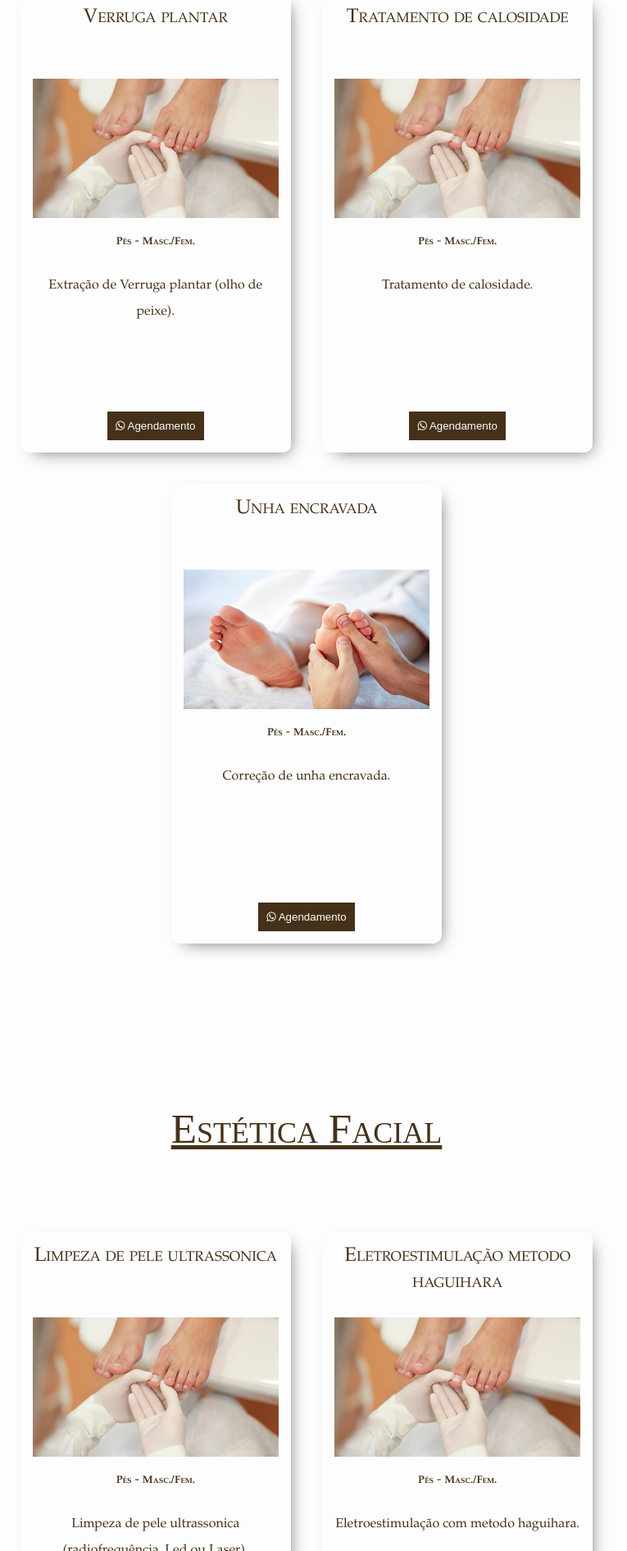
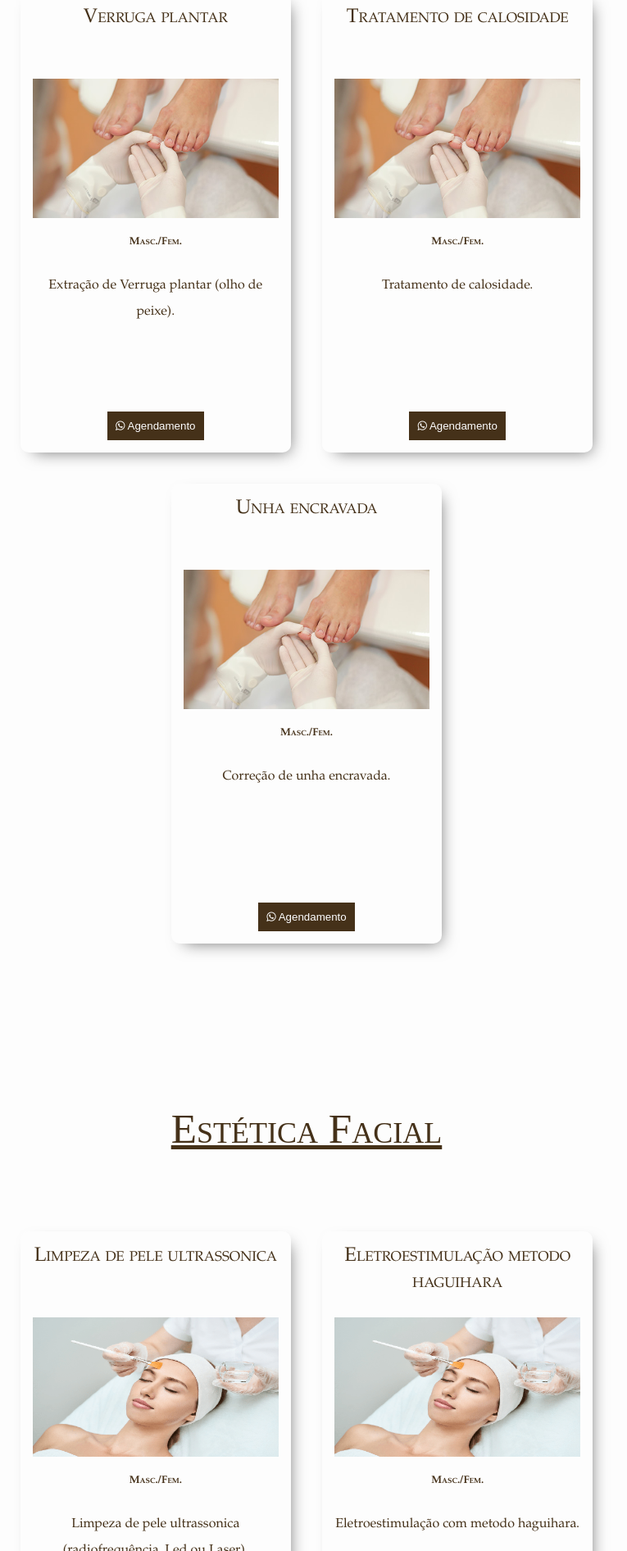
Before and after one commit to EwertonAzevedoDev/vivianfeher, a plain HTML site: page index.html in a window 1280 px wide. Shown: the part 2504-4396 px from the top of the page at 82% size, without its empty margins (266-1031 px from the left). Drawn offline with Linux system fonts and the light colour scheme.

Commit message:
Troca de imagens

```diff
--- a/index.html
+++ b/index.html
@@ -90,7 +90,7 @@
                     <div class="card">
                         <h4 class="card-titulo">Micose Laser</h4>
                         <img src="./assets/img/podologia.jpg" alt="Imagem cuidando das unhas dos pés." width="100%">
-                        <span class="card-categoria">Pés</span> - <span class="card-genero">Masc./Fem.</span>
+                        <span class="card-genero">Masc./Fem.</span>
                         <p class="card-desc">Tratamento de micose com aplicação a Laser.</p>
                         <button class="card-button"><i class="fa fa-whatsapp"></i> Agendamento</button>
                     </div>
@@ -98,7 +98,7 @@
                     <div class="card">
                         <h4 class="card-titulo">Micose Eletrocauterio</h4>
                         <img src="./assets/img/podologia.jpg" alt="Imagem cuidando das unhas dos pés." width="100%">
-                        <span class="card-categoria">Pés</span> - <span class="card-genero">Masc./Fem.</span>
+                        <span class="card-genero">Masc./Fem.</span>
                         <p class="card-desc">Tratamento de micose com aplicação a Eletrocauterio.</p>
                         <button class="card-button"><i class="fa fa-whatsapp"></i> Agendamento</button>
                     </div>
@@ -106,7 +106,7 @@
                     <div class="card">
                         <h4 class="card-titulo">Verruga plantar</h4>
                         <img src="./assets/img/podologia.jpg" alt="Imagem cuidando das unhas dos pés." width="100%">
-                        <span class="card-categoria">Pés</span> - <span class="card-genero">Masc./Fem.</span>
+                        <span class="card-genero">Masc./Fem.</span>
                         <p class="card-desc">Extração de Verruga plantar (olho de peixe).</p>
                         <button class="card-button"><i class="fa fa-whatsapp"></i> Agendamento</button>
                     </div>
@@ -114,15 +114,15 @@
                     <div class="card">
                         <h4 class="card-titulo">Tratamento de calosidade</h4>
                         <img src="./assets/img/podologia.jpg" alt="Imagem cuidando das unhas dos pés." width="100%">
-                        <span class="card-categoria">Pés</span> - <span class="card-genero">Masc./Fem.</span>
+                        <span class="card-genero">Masc./Fem.</span>
                         <p class="card-desc">Tratamento de calosidade.</p>
                         <button class="card-button"><i class="fa fa-whatsapp"></i> Agendamento</button>
                     </div>
 
                     <div class="card">
                         <h4 class="card-titulo">Unha encravada</h4>
-                        <img src="./assets/img/reflexologia.jpeg" alt="Imagem de massagem nos pés." width="100%">
-                        <span class="card-categoria">Pés</span> - <span class="card-genero">Masc./Fem.</span>
+                        <img src="./assets/img/podologia.jpg" alt="Imagem cuidando das unhas dos pés." width="100%">
+                        <span class="card-genero">Masc./Fem.</span>
                         <p class="card-desc">Correção de unha encravada.</p>
                         <button class="card-button"><i class="fa fa-whatsapp"></i> Agendamento</button>
                     </div>
@@ -134,16 +134,16 @@
                 <div class="cards">
                     <div class="card">
                         <h4 class="card-titulo">Limpeza de pele ultrassonica</h4>
-                        <img src="./assets/img/podologia.jpg" alt="Imagem cuidando das unhas dos pés." width="100%">
-                        <span class="card-categoria">Pés</span> - <span class="card-genero">Masc./Fem.</span>
+                        <img src="./assets/img/peeling.png" alt="Imagem cuidando do rosto." width="100%">
+                        <span class="card-genero">Masc./Fem.</span>
                         <p class="card-desc">Limpeza de pele ultrassonica (radiofrequência, Led ou Laser).</p>
                         <button class="card-button"><i class="fa fa-whatsapp"></i> Agendamento</button>
                     </div>
 
                     <div class="card">
                         <h4 class="card-titulo">Eletroestimulação metodo haguihara</h4>
-                        <img src="./assets/img/podologia.jpg" alt="Imagem cuidando das unhas dos pés." width="100%">
-                        <span class="card-categoria">Pés</span> - <span class="card-genero">Masc./Fem.</span>
+                        <img src="./assets/img/peeling.png" alt="Imagem cuidando do rosto." width="100%">
+                        <span class="card-genero">Masc./Fem.</span>
                         <p class="card-desc">Eletroestimulação com metodo haguihara.</p>
                         <button class="card-button"><i class="fa fa-whatsapp"></i> Agendamento</button>
                     </div>
@@ -155,24 +155,24 @@
                 <div class="cards">
                     <div class="card">
                         <h4 class="card-titulo">Micropigmentação</h4>
-                        <img src="./assets/img/podologia.jpg" alt="Imagem cuidando das unhas dos pés." width="100%">
-                        <span class="card-categoria">Pés</span> - <span class="card-genero">Masc./Fem.</span>
+                        <img src="./assets/img/sombrancelha.jpg" alt="Imagem cuidando das unhas dos pés." width="100%">
+                        <span class="card-genero">Masc./Fem.</span>
                         <p class="card-desc">Micropigmentação.</p>
                         <button class="card-button"><i class="fa fa-whatsapp"></i> Agendamento</button>
                     </div>
 
                     <div class="card">
                         <h4 class="card-titulo">Permanente de cílios</h4>
-                        <img src="./assets/img/podologia.jpg" alt="Imagem cuidando das unhas dos pés." width="100%">
-                        <span class="card-categoria">Pés</span> - <span class="card-genero">Masc./Fem.</span>
+                        <img src="./assets/img/sombrancelha.jpg" alt="Imagem cuidando das unhas dos pés." width="100%">
+                        <span class="card-genero">Masc./Fem.</span>
                         <p class="card-desc">Permanente de cílios.</p>
                         <button class="card-button"><i class="fa fa-whatsapp"></i> Agendamento</button>
                     </div>
 
                     <div class="card">
                         <h4 class="card-titulo">Alongamento de cílios</h4>
-                        <img src="./assets/img/podologia.jpg" alt="Imagem cuidando das unhas dos pés." width="100%">
-                        <span class="card-categoria">Pés</span> - <span class="card-genero">Masc./Fem.</span>
+                        <img src="./assets/img/sombrancelha.jpg" alt="Imagem cuidando das unhas dos pés." width="100%">
+                        <span class="card-genero">Masc./Fem.</span>
                         <p class="card-desc">Alongamento de cílios.</p>
                         <button class="card-button"><i class="fa fa-whatsapp"></i> Agendamento</button>
                     </div>
@@ -184,16 +184,16 @@
                 <div class="cards">
                     <div class="card">
                         <h4 class="card-titulo">Depilação com Cera</h4>
-                        <img src="./assets/img/podologia.jpg" alt="Imagem cuidando das unhas dos pés." width="100%">
-                        <span class="card-categoria">Pés</span> - <span class="card-genero">Masc./Fem.</span>
+                        <img src="./assets/img/depilacaocera.jpg" alt="Imagem cuidando das unhas dos pés." width="100%">
+                        <span class="card-genero">Masc./Fem.</span>
                         <p class="card-desc">Depilação com Cera.</p>
                         <button class="card-button"><i class="fa fa-whatsapp"></i> Agendamento</button>
                     </div>
 
                     <div class="card">
                         <h4 class="card-titulo">Depilação com luz pulsada</h4>
-                        <img src="./assets/img/podologia.jpg" alt="Imagem cuidando das unhas dos pés." width="100%">
-                        <span class="card-categoria">Pés</span> - <span class="card-genero">Masc./Fem.</span>
+                        <img src="./assets/img/depilacaoluzpulsada.jpg" alt="Imagem cuidando das unhas dos pés." width="100%">
+                        <span class="card-genero">Masc./Fem.</span>
                         <p class="card-desc">Depilação com luz pulsada.</p>
                         <button class="card-button"><i class="fa fa-whatsapp"></i> Agendamento</button>
                     </div>
```
Also changed, not shown: assets/css/style.css (line endings or trailing spaces), assets/img/depilacaocera.jpg (added), assets/img/depilacaoluzpulsada.jpg (added), assets/img/sombrancelha.jpg (added).
